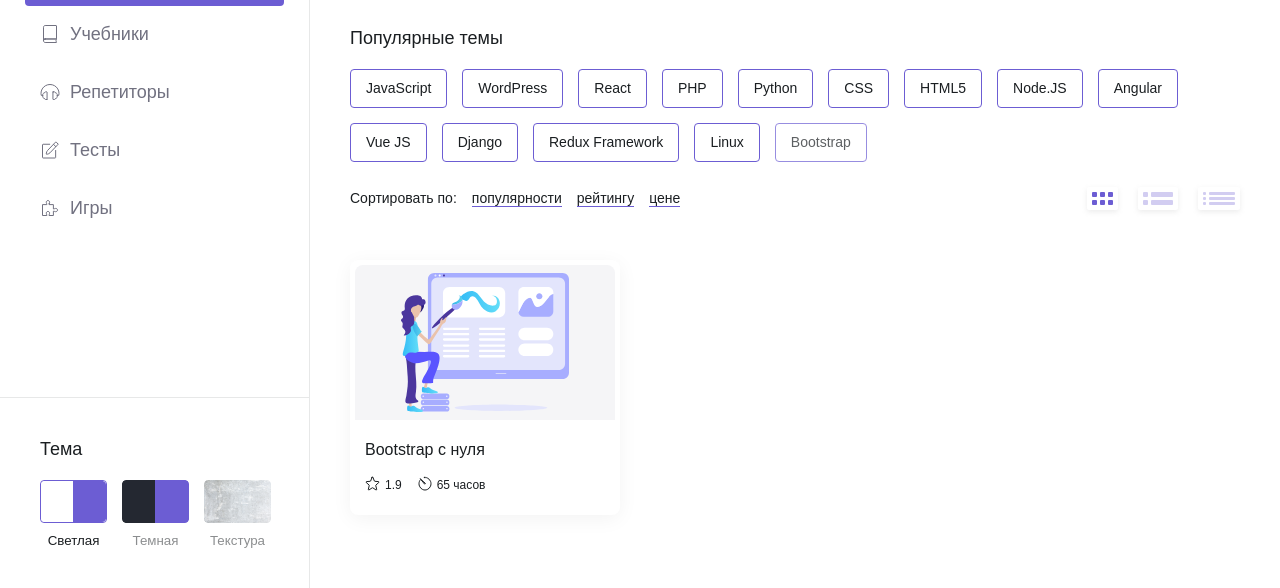
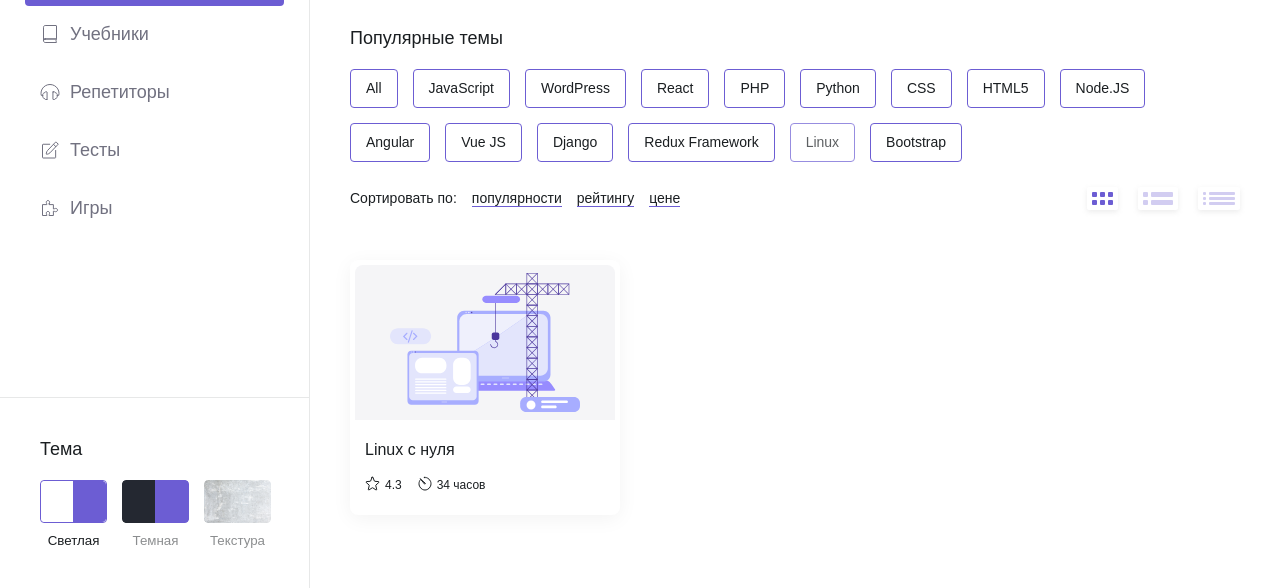
Before and after one commit to WEVI0Z/Online-MyClass, a plain HTML site: page index.html in a window 1280 px wide. Both pictures are taken after a click on the element 795 px from the left and 335 px from the top of the page. Shown: the part 212-800 px from the top of the page. Drawn offline with Linux system fonts and the light colour scheme; files whose address does not match are found by name.

Commit message:
refactored filters code

```diff
--- a/index.html
+++ b/index.html
@@ -253,7 +253,7 @@
           </ul>
         </div>
         <ul class="cards">
-          <li class="cards-item">
+          <li class="cards-item" data-category="JavaScript">
             <article class="card">
               <div class="card-img-background">
                 <img src="img/picture-1.svg" width="142" height="132" alt="Парень рисует таблицу">
--- a/js/script.js
+++ b/js/script.js
@@ -224,13 +224,13 @@ function removeAllActiveClasses(listOfElements){
     })
 }
 
+function drawMarkup(field, markup) {
+    field.innerHTML = "";
+    field.insertAdjacentHTML("afterBegin", markup);
+};
+
 function getCards(cardsData) {
     const cardsField = document.querySelector(".cards");
-
-    function drawAllCards(field) {
-        field.innerHTML = "";
-        field.insertAdjacentHTML("afterBegin", cards.join(""))
-    };
 
     const cards =  cardsData.map(function(itCard) {
         return `
@@ -269,7 +269,7 @@ function getCards(cardsData) {
         </li>`;
     });
 
-    drawAllCards(cardsField);
+    drawMarkup(cardsField, cards.join(""));
 }
 
 function controlThemes() {
@@ -291,9 +291,9 @@ function controlThemes() {
 }
 
 function controlCardsFilters() {
+    const cardsField = document.querySelector(".cards");
     const filtersButtonsWrapper = document.querySelector(".card-view-buttons");
     const allFilterButtons = filtersButtonsWrapper.querySelectorAll(".card-view-button");
-    const cardsField = document.querySelector(".cards");
 
     function filtersButtonsClickHandler(evt) {
         evt.preventDefault();
@@ -315,11 +315,38 @@ function controlCardsFilters() {
 
 function controlCatedoriesFilters(cardsData) {
     const filtersButtonsWrapper = document.querySelector(".hashtags");
-    let cardState = null;
+
+    function createFiltersArray() {
+        const cards = document.querySelectorAll(".cards-item");
+        const categories = new Set;
+
+        cards.forEach((itCard) => {
+            categories.add(itCard.dataset.category);
+        });
+
+        return Array.from(categories);
+    }
+
+    function drawCategoriesButtons() {
+        const categories = ["All", ...createFiltersArray()];
+        const filtersWrapper = document.querySelector(".hashtags");
+
+        const filtersButtons = categories.map((itCategory) => {
+            return `
+                <li class="hashtag" data-category="${itCategory}">
+                    <a href="#">${itCategory}</a>
+                </li>
+            `
+        });
+
+        drawMarkup(filtersWrapper, filtersButtons.join(""));
+    }
 
     function filterCards(category) {
         return cardsData.filter((itCard) => {
-            if (itCard.category == category) return itCard;
+            if (itCard.category === category) {
+                return itCard;
+            }
         })
     }
 
@@ -327,26 +354,18 @@ function controlCatedoriesFilters(cardsData) {
         evt.preventDefault;
 
         const button = evt.target.closest(".hashtag");
-        let filteredCards;
 
         if (button) {
-            if (cardState == button.dataset.category) {
-                filteredCards = cardsData;
-                cardState = null;
-            } else {
-                cardState = button.dataset.category;
-
-                filteredCards = filterCards(button.dataset.category);
-            }
-
-            getCards(filteredCards);
+            button.dataset.category === "All" ? getCards(cardsData) : getCards(filterCards(button.dataset.category));
         }
     }
+
+    drawCategoriesButtons();
 
     filtersButtonsWrapper.addEventListener("click", filtersButtonsClickHandler)
 }
 
+getCards(coursesData)
 controlCatedoriesFilters(coursesData);
 controlCardsFilters();
 controlThemes();
-getCards(coursesData)
```
